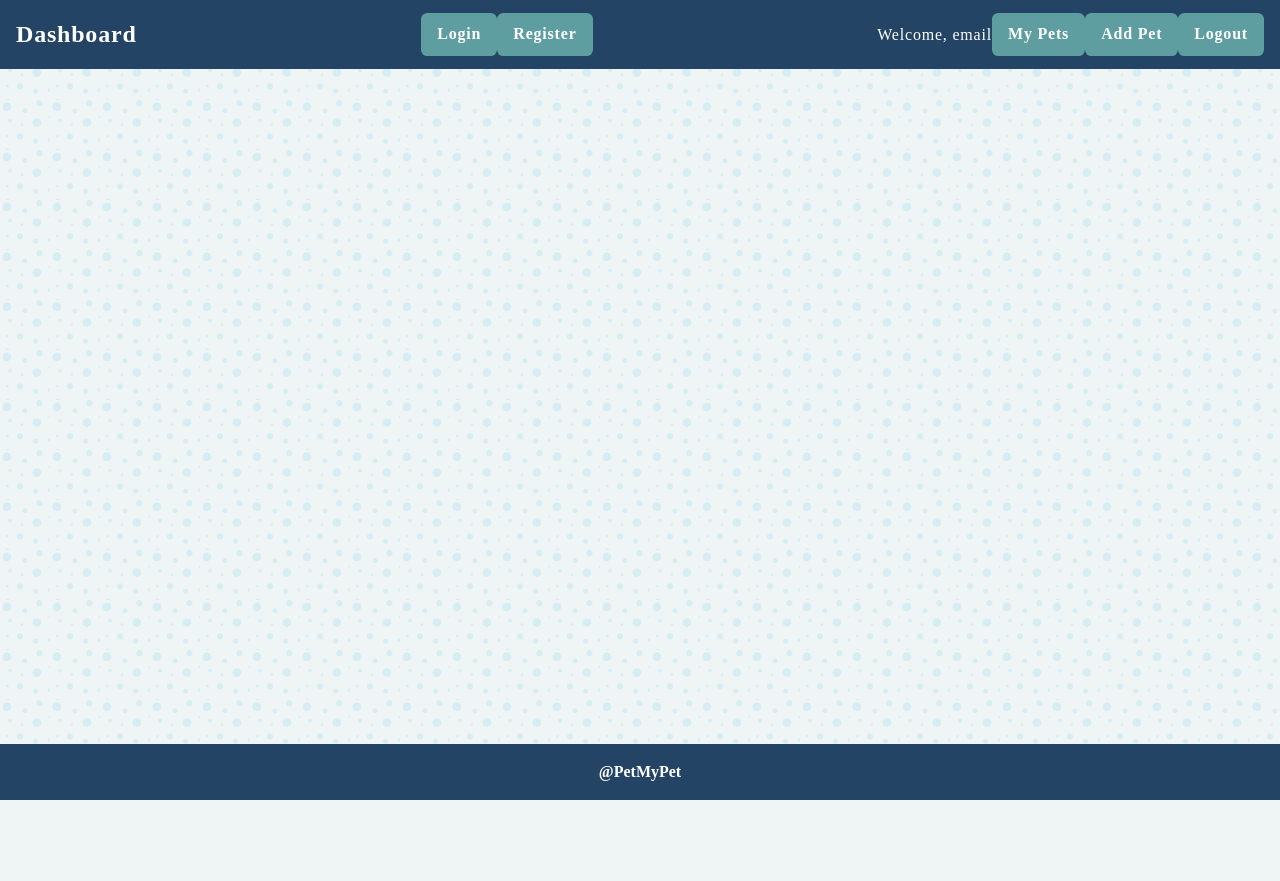
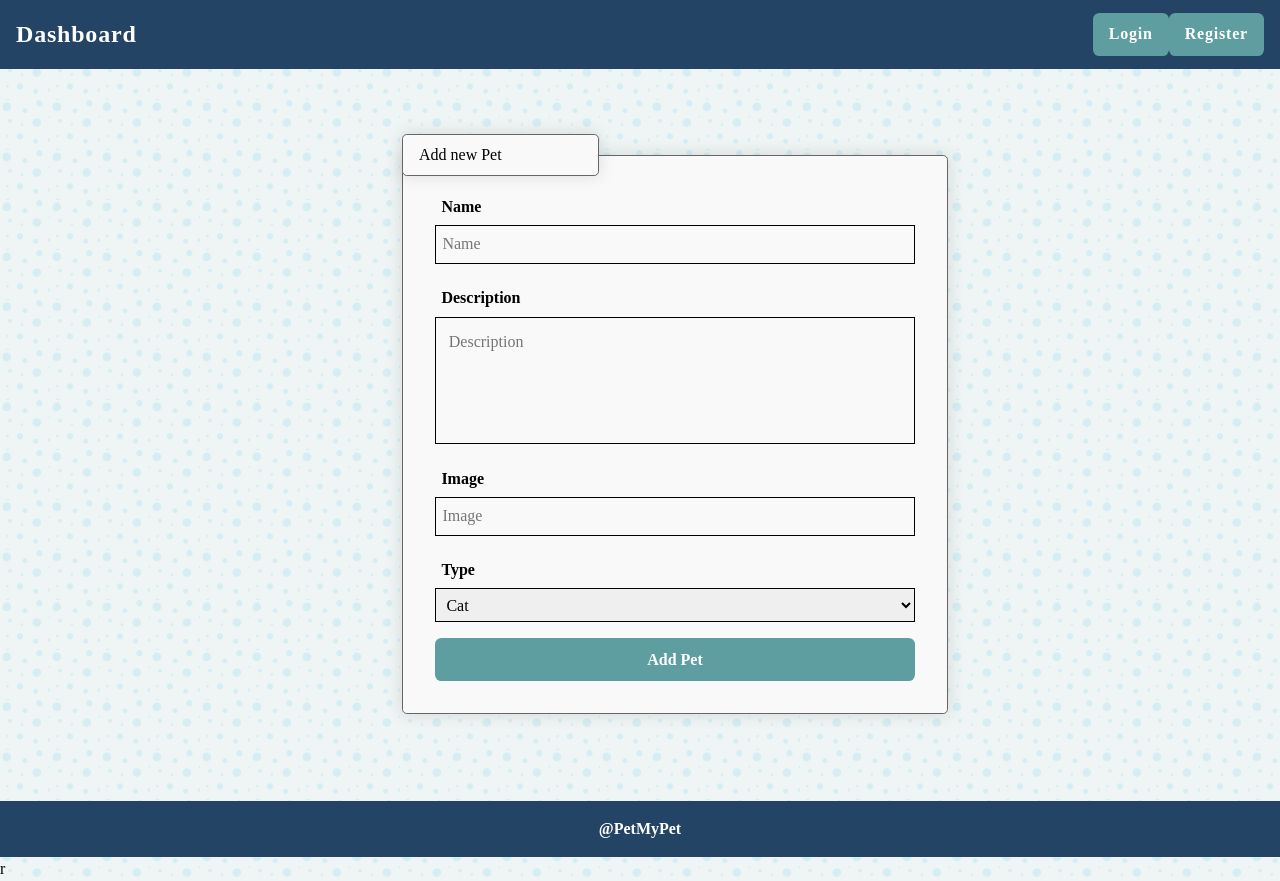
Before and after one commit to kristiyan675/RoutePets, a React (Create React App) app: page /create in a window 1280 px wide. Before the commit the page ends 800 px from the top, so only its background shows below. Built offline with nearby package versions, Linux system fonts and the light colour scheme.

Commit message:
create, dashboard dynamic

```diff
--- a/src/App.js
+++ b/src/App.js
@@ -1,21 +1,46 @@
 import Header from "./components/Header/Header";
 import Footer from "./components/Footer/Footer";
+import {Route, Routes} from "react-router-dom";
+import Dashboard from "./components/Dashboard/Dashboard";
+import Create from "./components/Create/Create";
+import Login from "./components/Login/Login";
+import MyPets from "./components/MyPets/MyPets";
+import Register from "./components/Register/Register";
+import {useEffect, useState} from 'react'
+import * as authService from "./services/authService";
 
 function App() {
+    let [userInfo, setUserInfo] = useState({isAuthenticated: false, username: ''})
+
+    useEffect(() => {
+        let user = authService.getUser()
+        setUserInfo({
+                isAuthenticated: Boolean(user),
+                username:  user
+            })
+    },[])
+
+    const onLogin = (username) => {
+        setUserInfo({
+            isAuthenticated: true,
+            username: username
+        })
+    }
+
     return (
         <div className="App">
             <div id="container">
-
-        <Header/>
-
-
+                <Header {...userInfo}/>
                 <main id="site-content">
-
+                    <Routes>
+                        <Route path='/' element={<Dashboard/>}/>
+                        <Route path='/create' element={<Create/>}/>
+                        <Route path='/login' element={<Login onLogin={onLogin}/>}/>
+                        <Route path='/my-pets' element={<MyPets/>}/>
+                        <Route path='/register' element={<Register/>}/>
+                    </Routes>
                 </main>
-
-
                 <Footer/>
-
             </div>
         </div>
     );
--- a/src/components/Create/Create.js
+++ b/src/components/Create/Create.js
@@ -1,7 +1,27 @@
+import {create} from "../../services/authService";
+
 const Create = () => {
+    async function createPet(e) {
+        e.preventDefault()
+        let formData = new FormData(e.currentTarget)
+        let name = formData.get('name')
+        let description = formData.get('description')
+        let imageUrl = formData.get('imageUrl')
+        let type = formData.get('type')
+
+        let data = {
+            name: name,
+            description: description,
+            imageUrl: imageUrl,
+            type: type
+        }
+
+        await create(data)
+    }
+
     return (
         <section id="create-page" className="create">
-            <form id="create-form" action="" method="">
+            <form id="create-form" action="/create" method="POST" onSubmit={createPet}>
                 <fieldset>
                     <legend>Add new Pet</legend>
                     <p className="field">
--- a/src/components/Dashboard/Dashboard.js
+++ b/src/components/Dashboard/Dashboard.js
@@ -1,39 +1,27 @@
+import {useState, useEffect} from "react";
+import {getAll} from "../../services/authService";
+import PetCard from "../petCard/petCard";
 const Dashboard = () => {
+    let [pets, setPets] = useState([])
+
+    useEffect(() => {
+        getAll().then(data => {
+            setPets(data)
+        })
+    }, [])
+
+
     return (
         <section id="dashboard-page" className="dashboard">
             <h1>Dashboard</h1>
 
-            <ul className="other-pets-list">
-                <li className="otherPet">
-                    <h3>Name: Buddy</h3>
-                    <p>Type: dog</p>
-                    <p className="img"><img src="/images/dog2.png"/></p>
-                    <a className="button" href="#">Details</a>
-                </li>
+            {pets.length > 0?
+                <ul className="other-pets-list">
+                    {pets.map(x => <PetCard key={x._id} pet={x}/>)}
+                </ul>
+                :<p className="no-pets">No pets in database!</p>
 
-                <li className="otherPet">
-                    <h3>Name: Tyson</h3>
-                    <p>Type: parrot</p>
-                    <p className="img"><img src="/images/parrot.png"/></p>
-                    <a className="button" href="#">Details</a>
-                </li>
-
-                <li className="otherPet">
-                    <h3>Name: Milo</h3>
-                    <p>Type: dog</p>
-                    <p className="img"><img src="/images/dog.png"/></p>
-                    <a className="button" href="#">Details</a>
-                </li>
-
-                <li className="otherPet">
-                    <h3>Name: Tom</h3>
-                    <p>Type: cat</p>
-                    <p className="img"><img src="/images/cat1.png"/></p>
-                    <a className="button" href="#">Details</a>
-                </li>
-            </ul>
-
-            <p className="no-pets">No pets in database!</p>
+            }
         </section>
     )
 }
--- a/src/components/Header/Header.js
+++ b/src/components/Header/Header.js
@@ -1,22 +1,37 @@
-const Header = () => {
+import {Link} from "react-router-dom";
+
+const Header = ({
+    isAuthenticated,
+    username
+                }) => {
+
+    let guestNav = (
+        <div id="guest">
+            <Link className="button" to="/login">Login</Link>
+            <Link className="button" to="/register">Register</Link>
+        </div>
+    )
+    let userNav = (
+        <div id="user">
+            <span>Welcome, email</span>
+            <Link className="button" to="/my-pets">My Pets</Link>
+            <Link className="button" to="/create">Add Pet</Link>
+            <Link className="button" to="#">Logout</Link>
+        </div>
+    )
+
+
     return (
         <header id="site-header">
 
             <nav className="navbar">
                 <section className="navbar-dashboard">
-                    <a href="#">Dashboard</a>
+                    <Link to="/">Dashboard</Link>
 
-                    <div id="guest">
-                        <a className="button" href="#">Login</a>
-                        <a className="button" href="#">Register</a>
-                    </div>
-
-                    <div id="user">
-                        <span>Welcome, email</span>
-                        <a className="button" href="#">My Pets</a>
-                        <a className="button" href="#">Add Pet</a>
-                        <a className="button" href="#">Logout</a>
-                    </div>
+                    {isAuthenticated ?
+                        userNav
+                        :guestNav
+                    }
                 </section>
             </nav>
         </header>
--- a/src/components/Login/Login.js
+++ b/src/components/Login/Login.js
@@ -1,7 +1,24 @@
-const Login = () => {
+import * as authService from '../../services/authService'
+import {useNavigate} from "react-router-dom";
+
+
+const Login = ({
+    onLogin
+               }) => {
+    let navigate = useNavigate()
+
+    function onLoginHandler(e) {
+        e.preventDefault()
+        let formData = new FormData(e.currentTarget)
+        let email = formData.get('email')
+        authService.login(email)
+        onLogin(email)
+        navigate('/')
+    }
+
     return (
         <section id="login-page" className="login">
-            <form id="login-form" action="" method="">
+            <form id="login-form" action="" method="POST" onSubmit={onLoginHandler}>
                 <fieldset>
                     <legend>Login Form</legend>
                     <p className="field">
--- /dev/null
+++ b/src/components/petCard/petCard.js
@@ -0,0 +1,14 @@
+const PetCard = ({
+                     pet
+                 }) => {
+    return (
+        <li className="otherPet">
+            <h3>Name: {pet.name}</h3>
+            <p>Type: {pet.type}</p>
+            <p className="img"><img src={pet.imageUrl}/></p>
+            <a className="button" href={pet._id}>Details</a>
+        </li>
+    )
+};
+
+export default PetCard
--- a/src/index.js
+++ b/src/index.js
@@ -2,11 +2,14 @@ import React from 'react';
 import ReactDOM from 'react-dom/client';
 import App from './App';
 import reportWebVitals from './reportWebVitals';
+import {BrowserRouter} from "react-router-dom";
 
 const root = ReactDOM.createRoot(document.getElementById('root'));
 root.render(
   <React.StrictMode>
-    <App />
+      <BrowserRouter>
+    <App />r
+      </BrowserRouter>
   </React.StrictMode>
 );
 
--- /dev/null
+++ b/src/services/authService.js
@@ -0,0 +1,28 @@
+export const login = (username) => {
+    localStorage.setItem('username', username)
+}
+
+export const getUser = () => {
+    let user = localStorage.getItem('username')
+    return user
+}
+
+export const isAuthenticated = () => {
+    return Boolean(getUser())
+}
+
+export const create = async (data) => {
+    let response = await fetch('https://softuni-demo-server-custom.herokuapp.com/jsonstore/pets', {
+        method: 'POST',
+        headers: {'Content-type': 'application/json'},
+        body: JSON.stringify(data)
+    })
+    let result = response.json()
+    return result
+}
+
+export const getAll = async () => {
+    let response = await fetch('https://softuni-demo-server-custom.herokuapp.com/jsonstore/pets')
+    let pets = await response.json()
+    return Object.values(pets)
+}
```
Lines whose indentation alone changed are shown as unchanged.
